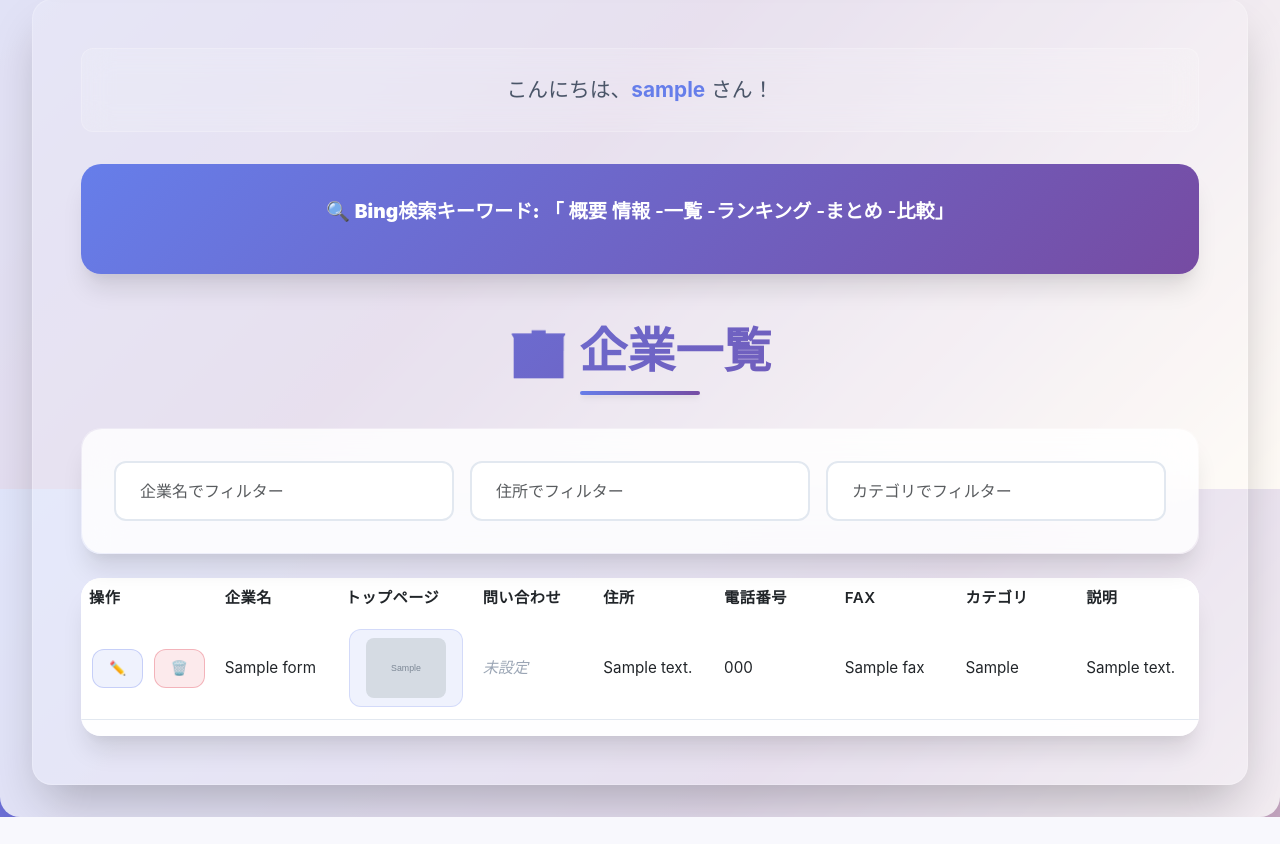
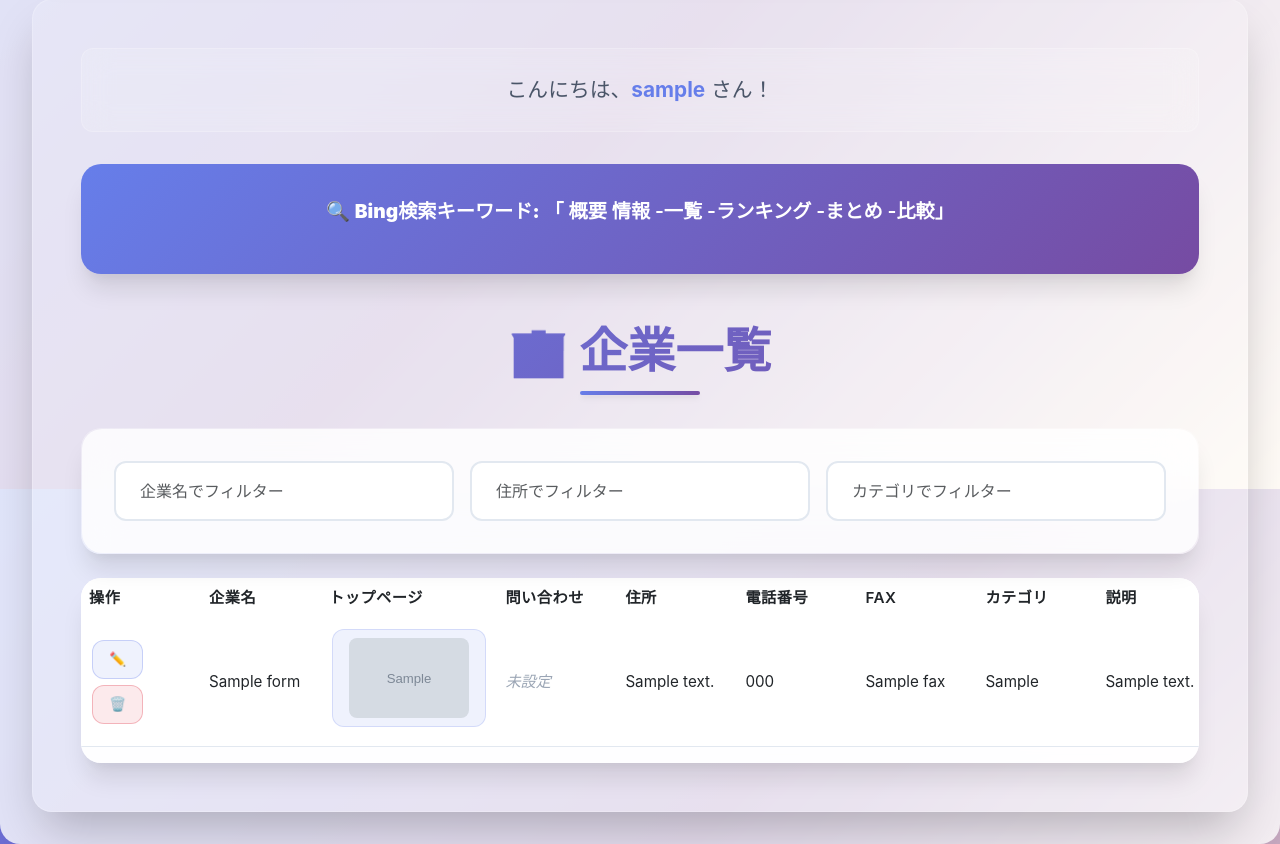
Before and after one commit to ghrwf704/form-dashboard, a Flask app: page / in a window 1280 px wide. Shown: the part 311-1155 px from the top of the page. Before the commit the page ends 1128 px from the top, so only its background shows below. Run offline with Flask 3, Linux system fonts and the light colour scheme; a user stored in the database is signed in; grey boxes marked "Sample" are stand-in pictures; a database or web service that is not in the repository returns one stand-in record (values such as "Sample title"); data that the repository does not hold is empty.

Commit message:
アイキャッチ対応

```diff
--- a/run_crawler_flow.py
+++ b/run_crawler_flow.py
@@ -140,6 +140,7 @@ def collect_company_info():
                 "url_form": extract_field([
                     r"(https?://[\w/:%#\$&\?\(\)~\.\=\+\-]+(contact|inquiry|form)[^\"'<>]*)"
                 ], text),
+                "eyecatch_image": result.get("eyecatch_image"),
 
                 "owner": username
             }
--- a/static/style.css
+++ b/static/style.css
@@ -149,6 +149,13 @@ nav a:active {
     border-radius: var(--border-radius-sm);
     backdrop-filter: blur(10px);
     -webkit-backdrop-filter: blur(10px);
+}
+.eyecatch-img {
+    width: 120px;
+    height: 80px;
+    object-fit: cover;
+    border-radius: 8px;
+    display: block;
 }
 
 .weather-box span {
--- a/templates/index.html
+++ b/templates/index.html
@@ -69,7 +69,7 @@
           {% if f.get('url_top') and f.get('url_top') != '#' %}
             <a href="{{ f['url_top'] }}" target="_blank">
               {% if f.get('eyecatch_image') %}
-                <img src="{{ f['eyecatch_image'] }}" alt="アイキャッチ" style="max-width: 100px; max-height: 60px; border-radius: 8px;">
+              <img src="{{ f['eyecatch_image'] }}" alt="アイキャッチ" class="eyecatch-img" />
               {% else %}
                 🌐 サイトを開く
               {% endif %}
```
